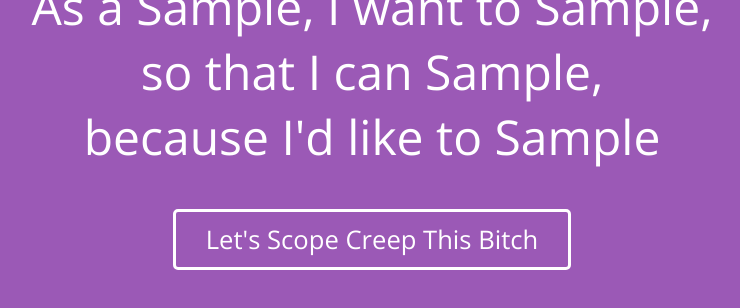
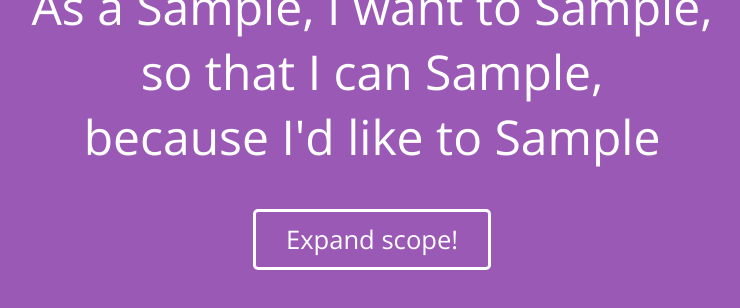
Before and after one commit to tessalt/user-story-generator, a plain HTML site: page index.html in a window 1280 px wide. Both pictures are taken after typing "Sample", "Sample" into the empty fields and a click on the button "Use Me". Shown: the part 278-586 px from the top of the page, without its empty margins (268-1008 px from the left). Drawn offline with nearby package versions, Linux system fonts and the light colour scheme.

Commit message:
now with less swears

```diff
--- a/index.html
+++ b/index.html
@@ -27,7 +27,7 @@
   <div id="output" class="us-output">
     <div class="inner">
       <h2 id="userstory"></h2>
-      <button id="more">Let's Scope Creep This Bitch</button>
+      <button id="more">Expand scope!</button>
     </div>
   </div>
 
```
